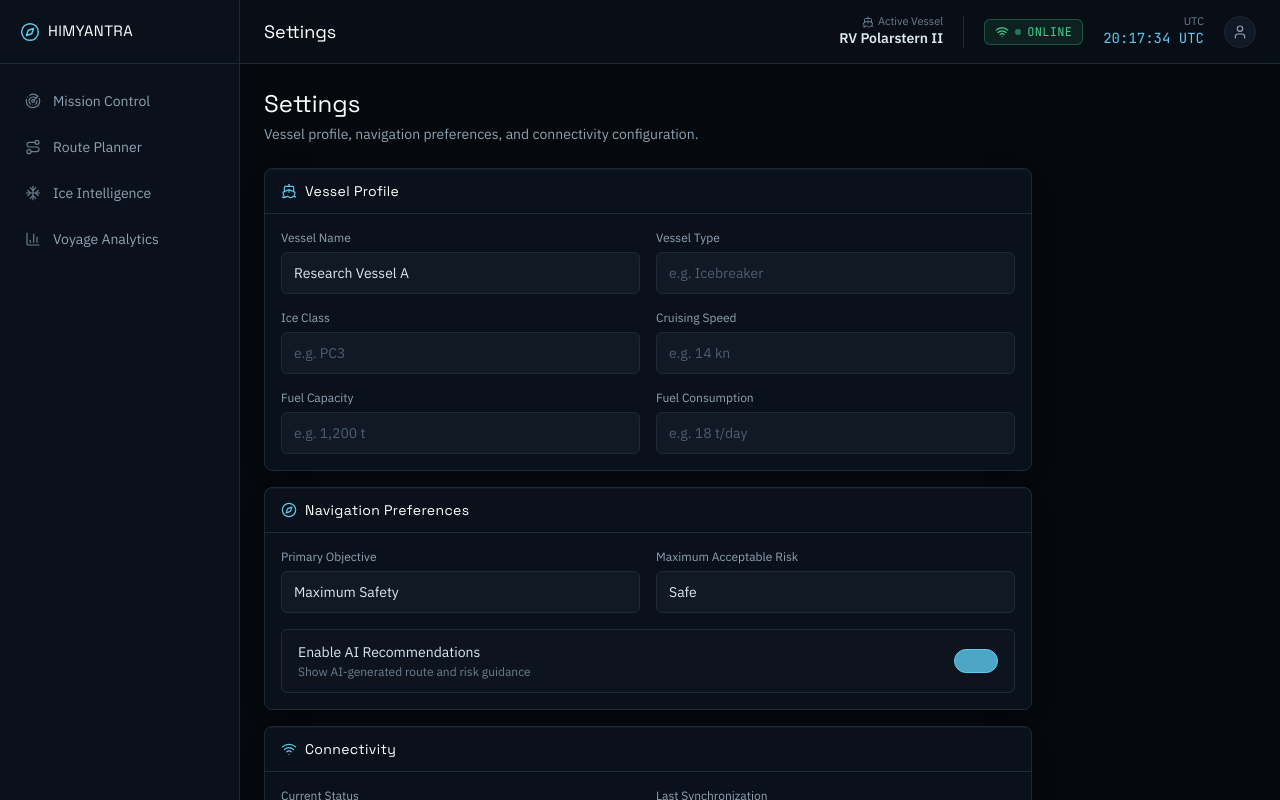
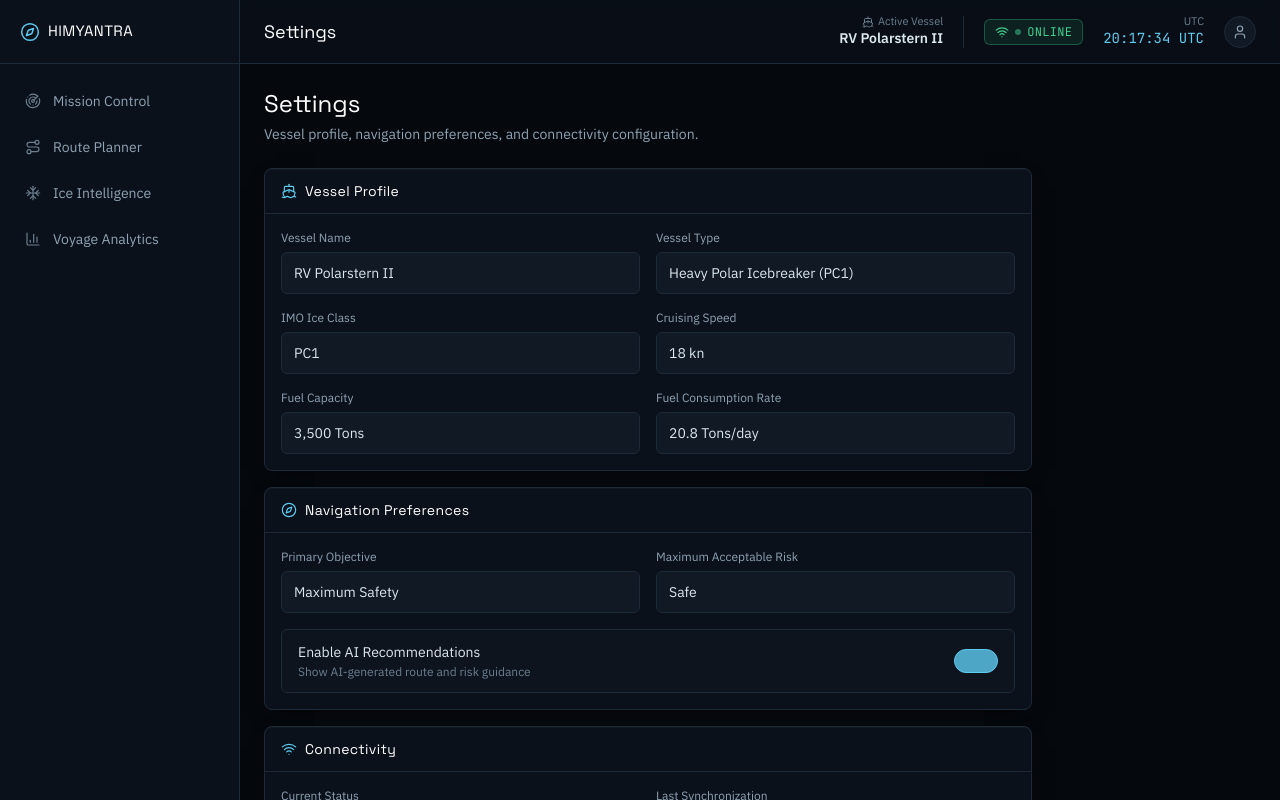
Before and after one commit to manan-soni15/Himyantra, a Next.js app: page /settings in a window 1280 px wide. Shown: the top 800 px of the page. Built offline with nearby package versions, Linux system fonts and the light colour scheme.

Commit message:
feat(settings): dynamically bind Vessel Profile fields to VesselContext

```diff
--- a/app/(app)/settings/page.js
+++ b/app/(app)/settings/page.js
@@ -1,11 +1,21 @@
+'use client';
+
 import { Ship, Compass, Wifi, PlugZap } from 'lucide-react';
 import PageHeader from '@/components/PageHeader';
 import SectionCard from '@/components/SectionCard';
 import { TextField, SelectField } from '@/components/FormField';
 import Toggle from '@/components/Toggle';
 import Button from '@/components/Button';
+import { useVessel } from '@/context/VesselContext';
 
 export default function SettingsPage() {
+  const { activeVessel } = useVessel();
+
+  // Dynamic fuel burn rate estimation based on vessel class & displacement
+  const estFuelBurn = activeVessel.displacementTons
+    ? `${(activeVessel.displacementTons * 0.0012).toFixed(1)} Tons/day`
+    : '14.2 Tons/day';
+
   return (
     <div className="max-w-3xl">
       <PageHeader title="Settings" description="Vessel profile, navigation preferences, and connectivity configuration." />
@@ -13,12 +23,12 @@ export default function SettingsPage() {
       <div className="flex flex-col gap-4">
         <SectionCard title="Vessel Profile" icon={Ship}>
           <div className="grid gap-4 sm:grid-cols-2">
-            <TextField id="vesselName" label="Vessel Name" defaultValue="Research Vessel A" />
-            <TextField id="vesselType" label="Vessel Type" placeholder="e.g. Icebreaker" />
-            <TextField id="iceClass" label="Ice Class" placeholder="e.g. PC3" />
-            <TextField id="cruisingSpeed" label="Cruising Speed" placeholder="e.g. 14 kn" />
-            <TextField id="fuelCapacity" label="Fuel Capacity" placeholder="e.g. 1,200 t" />
-            <TextField id="fuelConsumption" label="Fuel Consumption" placeholder="e.g. 18 t/day" />
+            <TextField key={`${activeVessel.id}-name`} id="vesselName" label="Vessel Name" defaultValue={activeVessel.name} />
+            <TextField key={`${activeVessel.id}-type`} id="vesselType" label="Vessel Type" defaultValue={activeVessel.type} />
+            <TextField key={`${activeVessel.id}-ice`} id="iceClass" label="IMO Ice Class" defaultValue={activeVessel.iceClass} />
+            <TextField key={`${activeVessel.id}-speed`} id="cruisingSpeed" label="Cruising Speed" defaultValue={`${activeVessel.maxSpeedKnots} kn`} />
+            <TextField key={`${activeVessel.id}-fuel`} id="fuelCapacity" label="Fuel Capacity" defaultValue={`${(activeVessel.fuelCapacityTons || 2400).toLocaleString()} Tons`} />
+            <TextField key={`${activeVessel.id}-burn`} id="fuelConsumption" label="Fuel Consumption Rate" defaultValue={estFuelBurn} />
           </div>
         </SectionCard>
 
```
